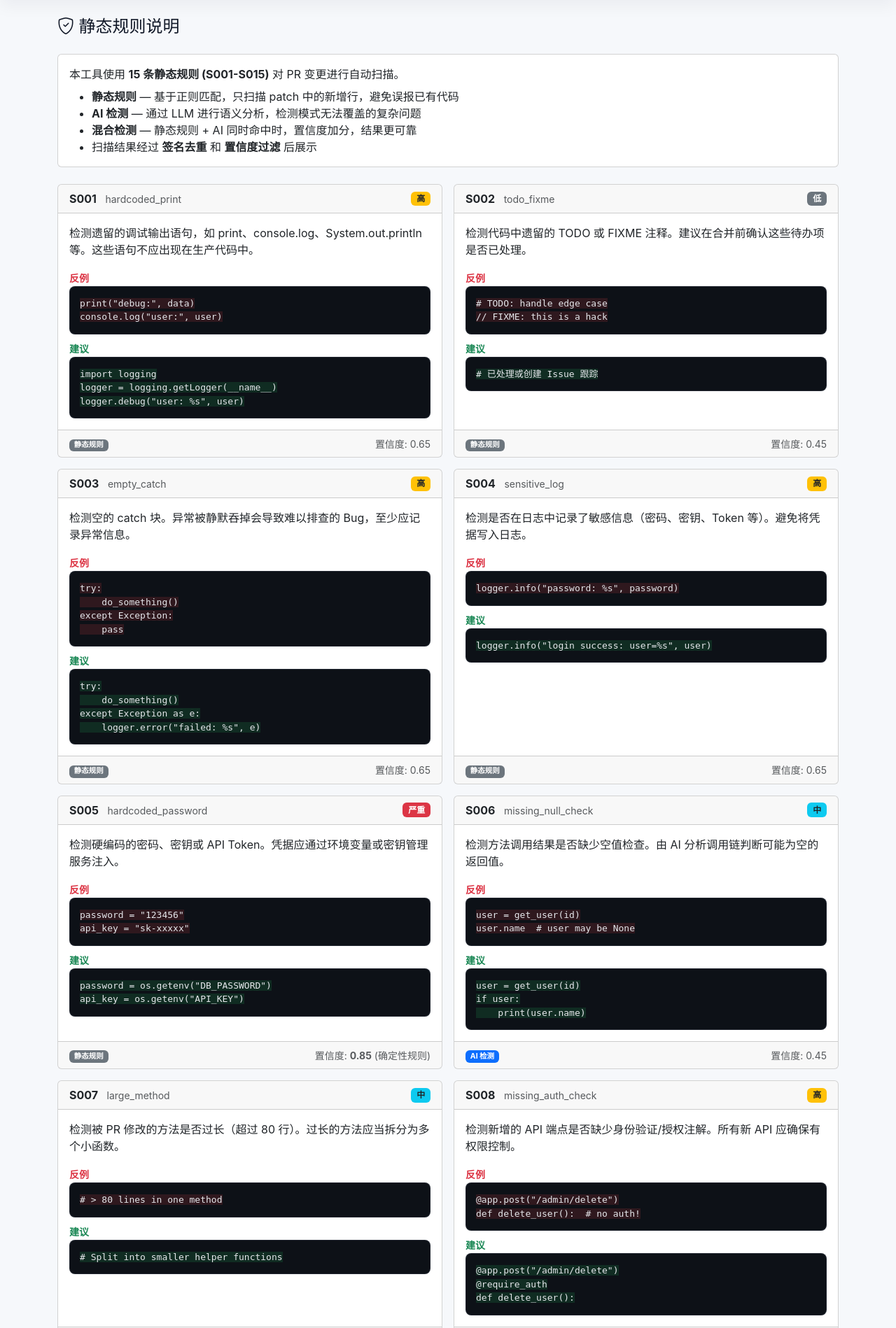
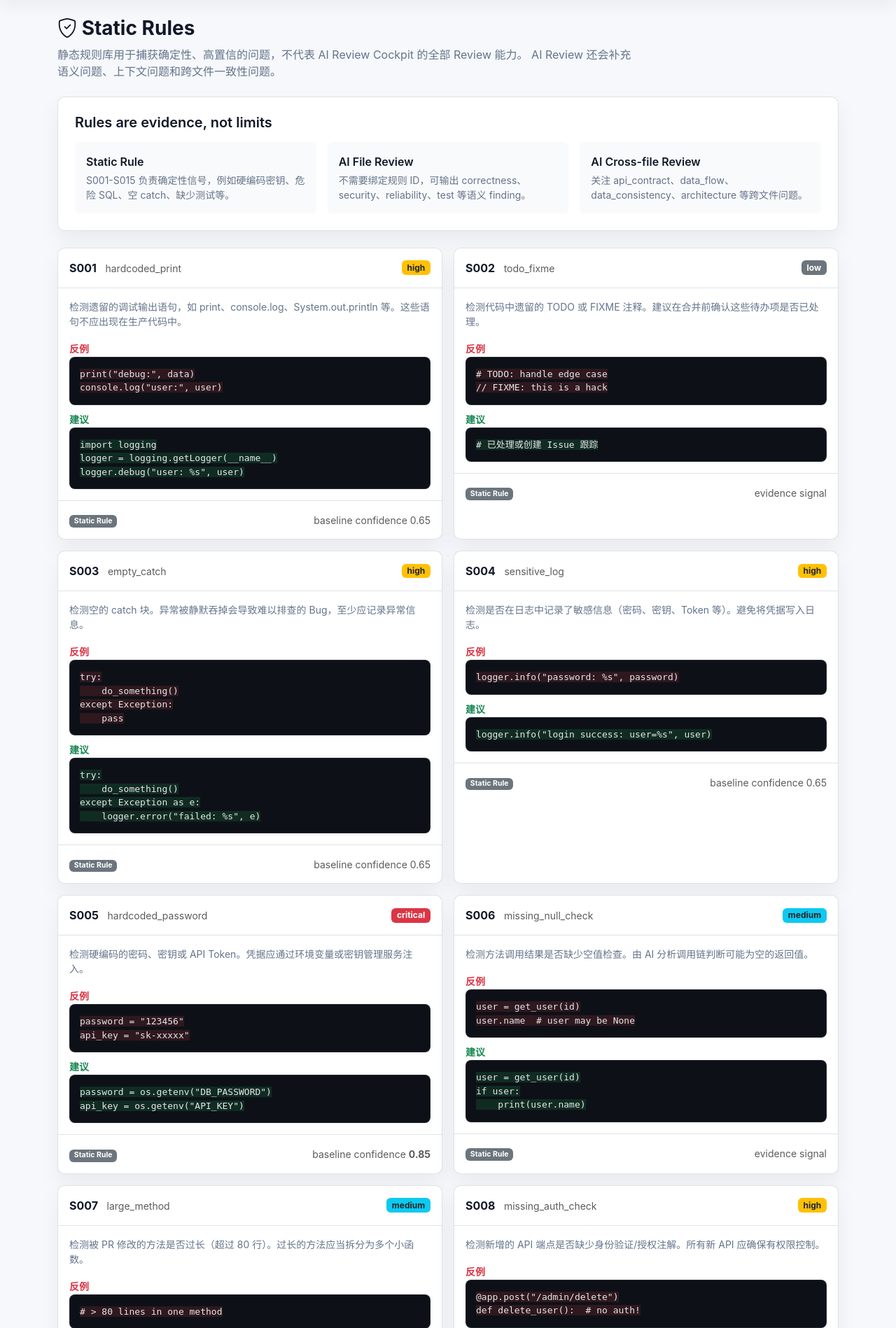
Before and after one commit to HuLi-12/ai-pre-review, a FastAPI app: page /rules in a window 1280 px wide. Shown: the part 57-1955 px from the top of the page at 70% size. Run offline with FastAPI, Linux system fonts and the light colour scheme.

Commit message:
feat: AI findings no longer force-fit to static rules, sources clearly tagged
AI prompts updated to remove requirement to map findings to S001-S015.
File-level and cross-file AI findings now use source=ai_file/ai_cross,
rule_id=null, and a semantic category (correctness, security, api_contract, etc.).

Changes:
- ai_client.py: prompts tell AI not to force-fit; output schema includes
  source, rule_id, category fields
- review_engine.py: evidence chain enriched with Review Source metadata;
  static rules get category mapping; AI findings preserve category
- confidence_calculator.py: fallback reads rule_id or type for overrides
- report.html: finding cards show source badge (Static Rule S005,
  AI File Review correctness, AI Cross-file Review api_contract)
- rules.html: repositioned as "Rules are evidence, not limits" —
  S001-S015 are deterministic signals, not the full review scope
- README.md: added positioning section documenting the three finding
  sources and Golden Evaluation scope

Tests: 94 passed, 3 new test cases covering source metadata,
prompt constraints, and UI rendering.

Co-Authored-By: Claude Opus 4.7 <noreply@anthropic.com>

```diff
--- a/app/confidence_calculator.py
+++ b/app/confidence_calculator.py
@@ -23,7 +23,7 @@ def calculate_confidence(finding: dict, has_rule_match: bool = False) -> float:
     source = finding.get("source", "ai_file")
 
     # Rule-specific overrides for deterministic high-risk rules
-    rule_id = finding.get("type", "")
+    rule_id = finding.get("rule_id") or finding.get("type", "")
     severity = finding.get("severity", "")
     if source == "static_rule":
         if rule_id in ("S005", "S014"):
--- a/templates/rules.html
+++ b/templates/rules.html
@@ -1,19 +1,40 @@
 {% extends "base.html" %}
-{% block title %}规则说明 - AI Review Cockpit{% endblock %}
+{% block title %}Static Rules - AI Review Cockpit{% endblock %}
+
 {% block content %}
-<h4 class="mb-4"><i class="bi bi-shield-check"></i> 静态规则说明</h4>
+<div class="mb-4">
+    <h1 class="h3 fw-bold mb-2"><i class="bi bi-shield-check"></i> Static Rules</h1>
+    <p class="mb-0" style="color: var(--cockpit-muted); max-width: 820px;">
+        静态规则库用于捕获确定性、高置信的问题，不代表 AI Review Cockpit 的全部 Review 能力。
+        AI Review 还会补充语义问题、上下文问题和跨文件一致性问题。
+    </p>
+</div>
 
-<div class="row mb-4">
-    <div class="col-12">
-        <div class="card">
-            <div class="card-body">
-                <p class="mb-2">本工具使用 <strong>15 条静态规则 (S001-S015)</strong> 对 PR 变更进行自动扫描。</p>
-                <ul class="mb-0">
-                    <li><strong>静态规则</strong> — 基于正则匹配，只扫描 patch 中的新增行，避免误报已有代码</li>
-                    <li><strong>AI 检测</strong> — 通过 LLM 进行语义分析，检测模式无法覆盖的复杂问题</li>
-                    <li><strong>混合检测</strong> — 静态规则 + AI 同时命中时，置信度加分，结果更可靠</li>
-                    <li>扫描结果经过 <strong>签名去重</strong> 和 <strong>置信度过滤</strong> 后展示</li>
-                </ul>
+<div class="cockpit-card p-4 mb-4">
+    <h5 class="fw-semibold mb-3">Rules are evidence, not limits</h5>
+    <div class="row g-3">
+        <div class="col-md-4">
+            <div class="p-3 rounded h-100 bg-cockpit-subtle">
+                <div class="fw-semibold mb-1">Static Rule</div>
+                <div class="small" style="color: var(--cockpit-muted);">
+                    S001-S015 负责确定性信号，例如硬编码密钥、危险 SQL、空 catch、缺少测试等。
+                </div>
+            </div>
+        </div>
+        <div class="col-md-4">
+            <div class="p-3 rounded h-100 bg-cockpit-subtle">
+                <div class="fw-semibold mb-1">AI File Review</div>
+                <div class="small" style="color: var(--cockpit-muted);">
+                    不需要绑定规则 ID，可输出 correctness、security、reliability、test 等语义 finding。
+                </div>
+            </div>
+        </div>
+        <div class="col-md-4">
+            <div class="p-3 rounded h-100 bg-cockpit-subtle">
+                <div class="fw-semibold mb-1">AI Cross-file Review</div>
+                <div class="small" style="color: var(--cockpit-muted);">
+                    关注 api_contract、data_flow、data_consistency、architecture 等跨文件问题。
+                </div>
             </div>
         </div>
     </div>
@@ -22,18 +43,18 @@
 <div class="row g-3">
     {% for rule in rules %}
     <div class="col-md-6">
-        <div class="card h-100">
-            <div class="card-header d-flex justify-content-between align-items-center">
+        <div class="cockpit-card h-100">
+            <div class="p-3 d-flex justify-content-between align-items-center" style="border-bottom: 1px solid var(--cockpit-border);">
                 <span>
                     <strong>{{ rule.id }}</strong>
                     <span class="ms-2 text-muted small">{{ rule.name }}</span>
                 </span>
                 <span class="badge {% if rule.severity == 'critical' %}bg-danger{% elif rule.severity == 'high' %}bg-warning text-dark{% elif rule.severity == 'medium' %}bg-info text-dark{% else %}bg-secondary{% endif %}">
-                    {% if rule.severity == 'critical' %}严重{% elif rule.severity == 'high' %}高{% elif rule.severity == 'medium' %}中{% else %}低{% endif %}
+                    {{ rule.severity }}
                 </span>
             </div>
-            <div class="card-body">
-                <p class="card-text">{{ rule.description }}</p>
+            <div class="p-3">
+                <p class="small" style="color: var(--cockpit-muted);">{{ rule.description }}</p>
                 {% if rule.bad_code %}
                 <div class="mb-2">
                     <small class="text-danger fw-bold">反例</small>
@@ -47,25 +68,19 @@
                 </div>
                 {% endif %}
             </div>
-            <div class="card-footer d-flex justify-content-between align-items-center">
+            <div class="p-3 d-flex justify-content-between align-items-center" style="border-top: 1px solid var(--cockpit-border);">
                 <small class="text-muted">
-                    {% if rule.detection == "static" %}
-                    <span class="badge bg-secondary">静态规则</span>
-                    {% elif rule.detection == "ai" %}
-                    <span class="badge bg-primary">AI 检测</span>
-                    {% else %}
-                    <span class="badge bg-success">混合检测</span>
-                    {% endif %}
+                    <span class="badge bg-secondary">Static Rule</span>
                 </small>
                 <small class="text-muted">
                     {% if rule.id in ("S005", "S014") %}
-                    置信度: <strong>0.85</strong> (确定性规则)
+                    baseline confidence <strong>0.85</strong>
                     {% elif rule.severity == "critical" %}
-                    置信度: 0.75
+                    baseline confidence 0.75
                     {% elif rule.severity == "high" %}
-                    置信度: 0.65
+                    baseline confidence 0.65
                     {% else %}
-                    置信度: 0.45
+                    evidence signal
                     {% endif %}
                 </small>
             </div>
```
Also changed, not shown: app/ai_client.py (+13 -0 lines), app/review_engine.py (+40 -3 lines), templates/report.html (+10 -0 lines), tests/test_pages.py (+73 -0 lines), tests/test_review_engine.py (+53 -0 lines), tests/test_system_status.py (+12 -0 lines), README.md.
